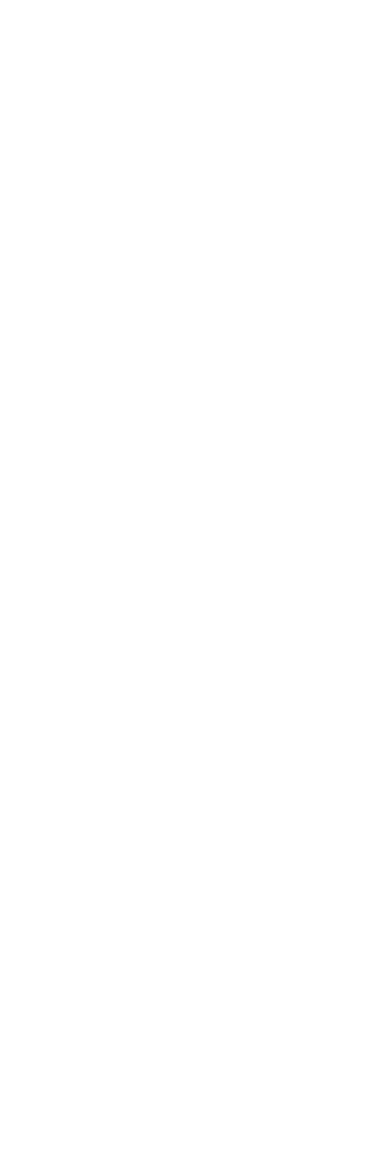
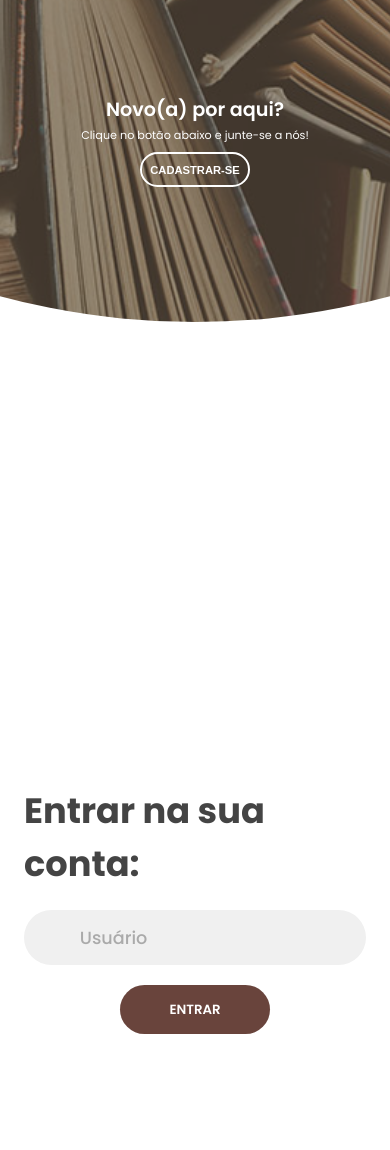
Before and after one commit to vivivitoria/pi, a PHP site: page /login.html in a window 390 px wide. Before the commit the page is empty. Run offline with PHP 8.4, Linux system fonts and the light colour scheme.

Commit message:
s
novo

Co-Authored-By: pedrosr04 <98483451+pedrosr04@users.noreply.github.com>

```diff
--- /dev/null
+++ b/css/login.css
@@ -0,0 +1,387 @@
+@import url("https://fonts.googleapis.com/css2?family=Poppins:wght@200;300;400;500;600;700;800&display=swap");
+
+* {
+  margin: 0;
+  padding: 0;
+  box-sizing: border-box;
+}
+
+body,
+input {
+  font-family: "Poppins", sans-serif;
+}
+
+.container {
+  position: relative;
+  width: 100%;
+  background-color: #fff;
+  min-height: 100vh;
+  overflow: hidden;
+}
+
+.forms-container {
+  position: absolute;
+  width: 100%;
+  height: 100%;
+  top: 0;
+  left: 0;
+}
+
+.signin-signup {
+  position: absolute;
+  top: 50%;
+  transform: translate(-50%, -50%);
+  left: 75%;
+  width: 50%;
+  transition: 1s 0.7s ease-in-out;
+  display: grid;
+  grid-template-columns: 1fr;
+  z-index: 5;
+}
+
+form {
+  display: flex;
+  align-items: center;
+  justify-content: center;
+  flex-direction: column;
+  padding: 0rem 5rem;
+  transition: all 0.2s 0.7s;
+  overflow: hidden;
+  grid-column: 1 / 2;
+  grid-row: 1 / 2;
+}
+
+form.sign-up-form {
+  opacity: 0;
+  z-index: 1;
+}
+
+form.sign-in-form {
+  z-index: 2;
+}
+
+.title {
+  font-size: 2.2rem;
+  color: #444;
+  margin-bottom: 10px;
+}
+
+.input-field {
+  max-width: 380px;
+  width: 100%;
+  background-color: #f0f0f0;
+  margin: 10px 0;
+  height: 55px;
+  border-radius: 55px;
+  display: grid;
+  grid-template-columns: 15% 85%;
+  padding: 0 0.4rem;
+  position: relative;
+}
+
+.input-field i {
+  text-align: center;
+  line-height: 55px;
+  color: #acacac;
+  transition: 0.5s;
+  font-size: 1.1rem;
+}
+
+.input-field input {
+  background: none;
+  outline: none;
+  border: none;
+  line-height: 1;
+  font-weight: 600;
+  font-size: 1.1rem;
+  color: #333;
+}
+
+.input-field input::placeholder {
+  color: #aaa;
+  font-weight: 500;
+}
+
+.social-text {
+  padding: 0.7rem 0;
+  font-size: 1rem;
+}
+
+
+/*Boton Login*/
+.btn {
+  width: 150px;
+  background-color: #69443C;
+  border: none;
+  outline: none;
+  height: 49px;
+  border-radius: 49px;
+  color: #fff;
+  text-transform: uppercase;
+  font-weight: 600;
+  margin: 10px 0;
+  cursor: pointer;
+  transition: 0.5s;
+}
+/*Boton Login*/
+.btn:hover {
+  background-color: #000;
+}
+.panels-container {
+  position: absolute;
+  height: 100%;
+  width: 100%;
+  top: 0;
+  left: 0;
+  display: grid;
+  grid-template-columns: repeat(2, 1fr);
+}
+/*Circulo*/
+.container:before {
+  content: "";
+  position: absolute;
+  height: 2000px;
+  width: 2000px;
+  top: -10%;
+  right: 48%;
+  transform: translateY(-50%);
+  background-image: url(../midia/livro.png);
+  transition: 1.8s ease-in-out;
+  border-radius: 50%;
+  z-index: 6;
+}
+
+.image {
+  width: 100%;
+  transition: transform 1.1s ease-in-out;
+  transition-delay: 0.4s;
+}
+
+.panel {
+  display: flex;
+  flex-direction: column;
+  align-items: flex-end;
+  justify-content: space-around;
+  text-align: center;
+  z-index: 6;
+}
+
+.left-panel {
+  pointer-events: all;
+}
+
+.right-panel {
+  pointer-events: none;
+  padding: 10% 20% 65vh 10%;
+
+}
+
+.panel .content {
+  color: #fff;
+  transition: transform 0.9s ease-in-out;
+  transition-delay: 0.6s;
+}
+
+.panel h3 {
+  font-weight: 600;
+  line-height: 1;
+  font-size: 1.5rem;
+}
+
+.panel p {
+  font-size: 0.95rem;
+  padding: 0.7rem 0;
+}
+
+.btn.transparent {
+  margin: 0;
+  background: none;
+  border: 2px solid #fff;
+  width: 130px;
+  height: 41px;
+  font-weight: 600;
+  font-size: 0.8rem;
+}
+
+.right-panel .image,
+.right-panel .content {
+  transform: translateX(800px);
+}
+
+/* ANIMATION */
+
+.container.sign-up-mode:before {
+  transform: translate(100%, -50%);
+  right: 52%;
+}
+
+.container.sign-up-mode .left-panel .image,
+.container.sign-up-mode .left-panel .content {
+  transform: translateX(-800px);
+}
+
+.container.sign-up-mode .signin-signup {
+  left: 25%;
+}
+
+.container.sign-up-mode form.sign-up-form {
+  opacity: 1;
+  z-index: 2;
+}
+
+.container.sign-up-mode form.sign-in-form {
+  opacity: 0;
+  z-index: 1;
+}
+
+.container.sign-up-mode .right-panel .image,
+.container.sign-up-mode .right-panel .content {
+  transform: translateX(0%);
+}
+
+.container.sign-up-mode .left-panel {
+  pointer-events: none;
+}
+
+.container.sign-up-mode .right-panel {
+  pointer-events: all;
+}
+/* parte resposividade */
+@media (min-width: 870px){
+  .left-panel {
+    padding: 10% 10vh 65vh 5vh;
+  }
+}
+@media (max-width: 870px) {
+  .container {
+    min-height: 800px;
+    height: 100vh;
+  }
+  .signin-signup {
+    width: 100%;
+    top: 95%;
+    transform: translate(-50%, -100%);
+    transition: 1s 0.8s ease-in-out;
+  }
+
+  .signin-signup,
+  .container.sign-up-mode .signin-signup {
+    left: 50%;
+  }
+
+  .panels-container {
+    grid-template-columns: 1fr;
+    grid-template-rows: 1fr 2fr 1fr;
+  }
+
+  .panel {
+    flex-direction: row;
+    justify-content: space-around;
+    align-items: center;
+    padding: 2.5rem 8%;
+    grid-column: 1 / 2;
+  }
+
+  .right-panel {
+    grid-row: 3 / 4;
+  }
+
+  .left-panel {
+    grid-row: 1 / 2;
+    padding: 10% 15% 10% 15%;
+
+  }
+
+  .image {
+    width: 200px;
+    transition: transform 0.9s ease-in-out;
+    transition-delay: 0.6s;
+  }
+
+  .panel .content {
+    transition: transform 0.9s ease-in-out;
+    transition-delay: 0.8s;
+  }
+
+  .panel h3 {
+    font-size: 1.2rem;
+  }
+
+  .panel p {
+    font-size: 0.7rem;
+    padding: 0.5rem 0;
+  }
+
+  .btn.transparent {
+    width: 110px;
+    height: 35px;
+    font-size: 0.7rem;
+  }
+
+  .container:before {
+    width: 1500px;
+    height: 1500px;
+    transform: translateX(-50%);
+    left: 30%;
+    bottom: 68%;
+    right: initial;
+    top: initial;
+    transition: 2s ease-in-out;
+  }
+
+  .container.sign-up-mode:before {
+    transform: translate(-50%, 100%);
+    bottom: 32%;
+    right: initial;
+  }
+
+  .container.sign-up-mode .left-panel .image,
+  .container.sign-up-mode .left-panel .content {
+    transform: translateY(-300px);
+  }
+
+  .container.sign-up-mode .right-panel .image,
+  .container.sign-up-mode .right-panel .content {
+    transform: translateY(0px);
+  }
+
+  .right-panel .image,
+  .right-panel .content {
+    transform: translateY(300px);
+  }
+
+  .container.sign-up-mode .signin-signup {
+    top: 5%;
+    transform: translate(-50%, 0);
+  }
+}
+@media screen and (min-width: 910px) {
+
+}
+@media (max-width: 570px) {
+  form {
+    padding: 0 1.5rem;
+  }
+  .left-panel{
+    padding: 10% 12% 10% 12%;
+  }
+  .image {
+    display: none;
+  }
+  .panel .content {
+    padding: 0.5rem 1rem;
+  }
+  .container {
+    padding: 1.5rem;
+  }
+
+  .container:before {
+    bottom: 72%;
+    left: 50%;
+  }
+
+  .container.sign-up-mode:before {
+    bottom: 28%;
+    left: 50%;
+  }
+}
--- /dev/null
+++ b/js/index.js
@@ -0,0 +1,11 @@
+const sign_in_btn = document.querySelector("#sign-in-btn");
+const sign_up_btn = document.querySelector("#sign-up-btn");
+const container = document.querySelector(".container");
+
+sign_up_btn.addEventListener("click", () => {
+  container.classList.add("sign-up-mode");
+});
+
+sign_in_btn.addEventListener("click", () => {
+  container.classList.remove("sign-up-mode");
+});
--- a/login.html
+++ b/login.html
@@ -0,0 +1,79 @@
+<!DOCTYPE html>
+<html lang="PT-br">
+<head>
+  <meta charset="UTF-8">
+  <meta http-equiv="X-UA-Compatible" content="IE=edge">
+  <link rel="stylesheet" type="text/css" href="./css/login.css">
+  <meta name="viewport" content="width=device-width, initial-scale=1.0">
+  <title>Document</title>
+</head>
+<body>
+
+  <head>
+    <meta charset="UTF-8" />
+    <meta name="viewport" content="width=device-width, initial-scale=1.0" />
+  </head>
+
+  <body>
+    <div class="container">
+      <div class="forms-container">
+        <div class="signin-signup">
+          <form action="#" class="sign-in-form">
+            <h2 class="title">Entrar na sua conta:</h2>
+            <div class="input-field">
+              <i class="fas fa-user"></i>
+              <input type="text" placeholder="Usuário" name="Usuario" id="Usuario" />
+            </div>
+            <input type="button" value="Entrar" class="btn solid" />
+          </form>
+          <form action="#" class="sign-up-form">
+            <h2 class="title">Cadastre-se</h2>
+            <div class="input-field">
+              <i class="fas fa-user"></i>
+              <input type="text" placeholder="Usuário" />
+            </div>
+            <div class="input-field">
+              <i class="fas fa-envelope"></i>
+              <input type="email" placeholder="Email" />
+            </div>
+            <div class="input-field">
+              <i class="fas fa-lock"></i>
+              <input type="password" placeholder="Senha" />
+            </div>
+            <input type="submit" class="btn" value="Cadastre-se" />
+          </form>
+        </div>
+      </div>
+
+      <div class="panels-container">
+        <div class="panel left-panel">
+          <div class="content">
+            <h3>Novo(a) por aqui?</h3>
+            <p>
+              Clique no botão abaixo e junte-se a nós!
+            </p>
+            <button class="btn transparent" id="sign-up-btn">
+              Cadastrar-se
+            </button>
+          </div>
+        </div>
+        <div class="panel right-panel">
+          <div class="content">
+            <h3>Já tem uma conta?</h3>
+            <p>
+            Entre aqui!
+            </p>
+            <button class="btn transparent" id="sign-in-btn">
+              Entrar
+            </button>
+          </div>
+        </div>
+      </div>
+    </div>
+
+  </body>
+</body>
+<header>
+  <script type="text/javascript" src="./js/index.js"></script>
+</header>
+</html>
```
Also changed, not shown: css/style.css (renamed from style.css, +7 -14 lines), index.html (+12 -7 lines), about.html (deleted), index.js (deleted), midia/livro.png (added).
